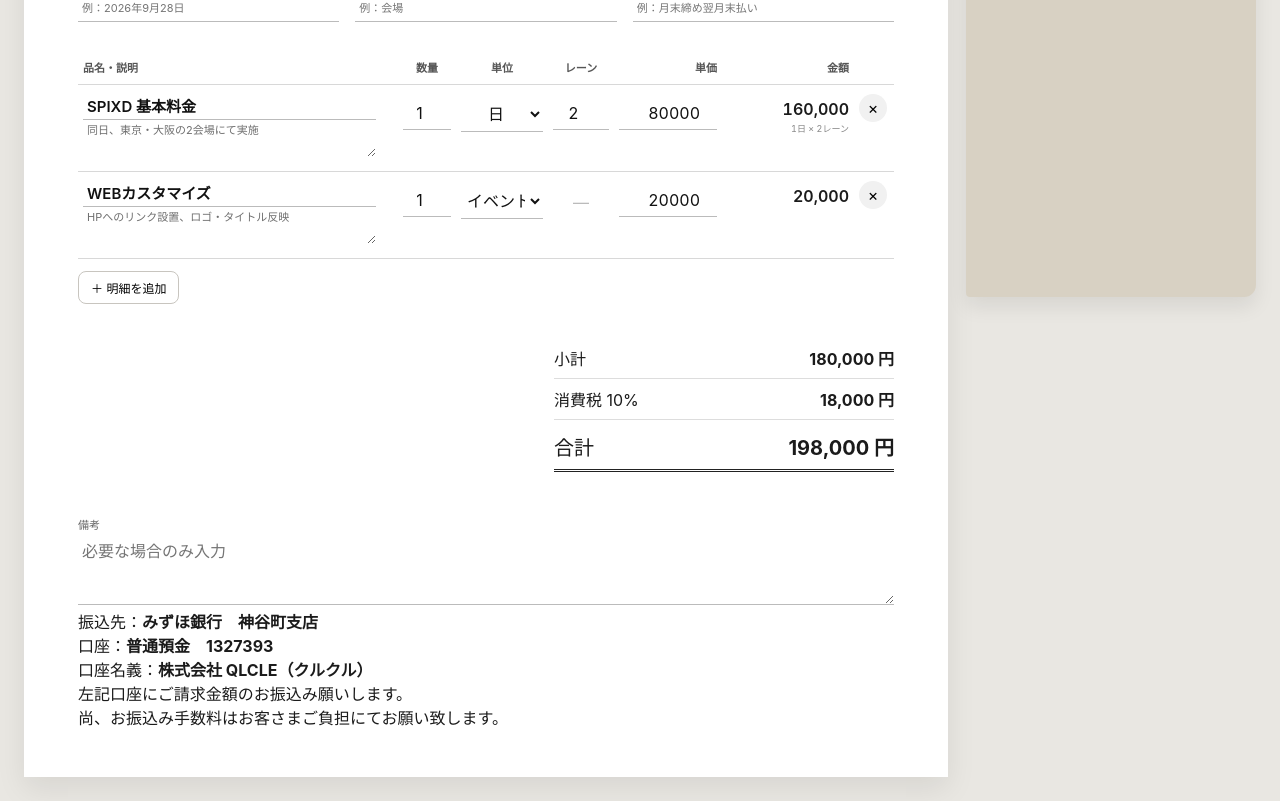
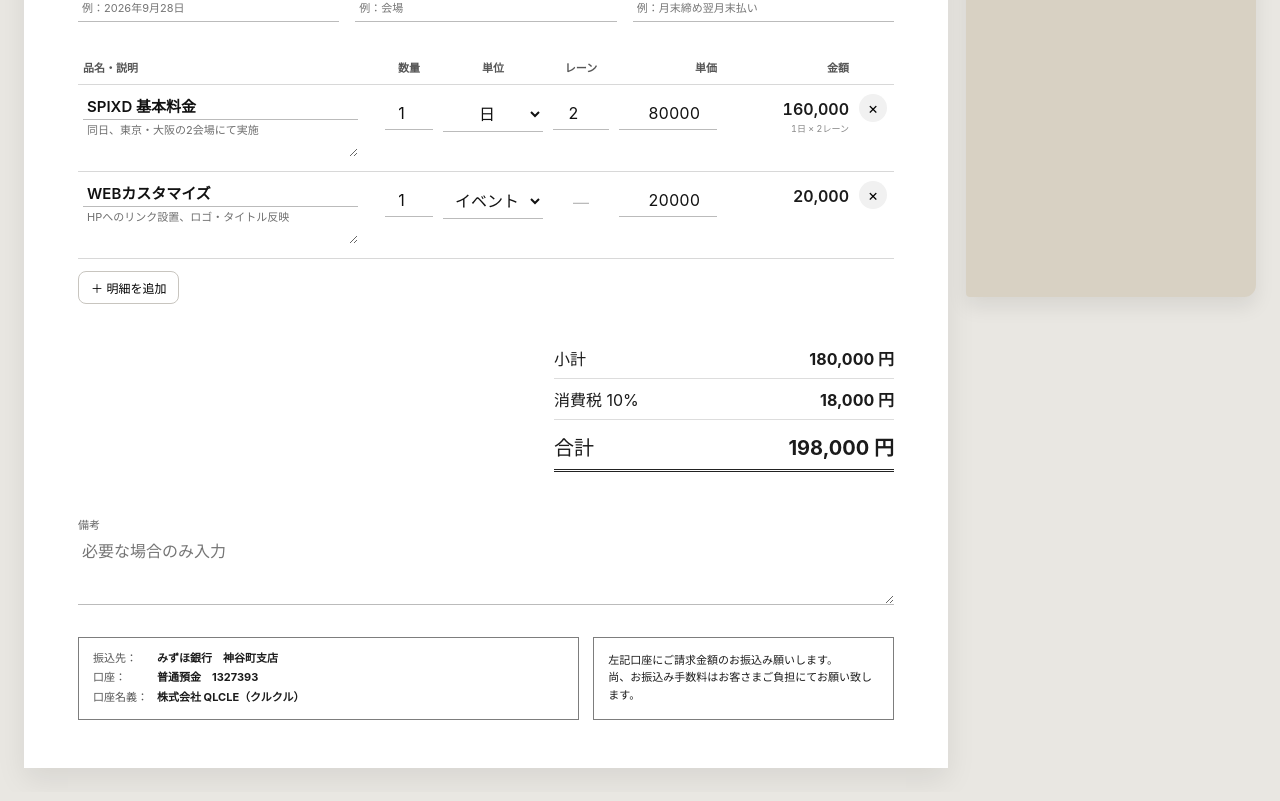
Before and after one commit to sterakawa/qlcle-sales, a Next.js app: page / in a window 1280 px wide. Shown: the part 519-1320 px from the top of the page. Built offline with nearby package versions, Linux system fonts and the light colour scheme.

Commit message:
Widen unit column and add payment section styles

```diff
--- a/app/globals.css
+++ b/app/globals.css
@@ -197,7 +197,7 @@ h1 {
 }
 
 .items .unitCol {
-  width: 92px;
+  width: 110px;
   text-align: center;
 }
 
@@ -345,6 +345,38 @@ h1 {
   margin-top: 44px;
 }
 
+.paymentSection {
+  margin-top: 28px;
+  display: grid;
+  grid-template-columns: 1.25fr .75fr;
+  gap: 14px;
+  align-items: stretch;
+}
+
+.bankBox,
+.paymentNote {
+  border: 1px solid #7d7d7d;
+  padding: 12px 14px;
+  font-size: 11px;
+  line-height: 1.6;
+}
+
+.bankBox {
+  display: grid;
+  gap: 2px;
+}
+
+.bankBox span {
+  display: inline-block;
+  min-width: 64px;
+  color: #555;
+}
+
+.paymentNote {
+  display: flex;
+  align-items: center;
+}
+
 .binder {
   position: sticky;
   top: 20px;
```
